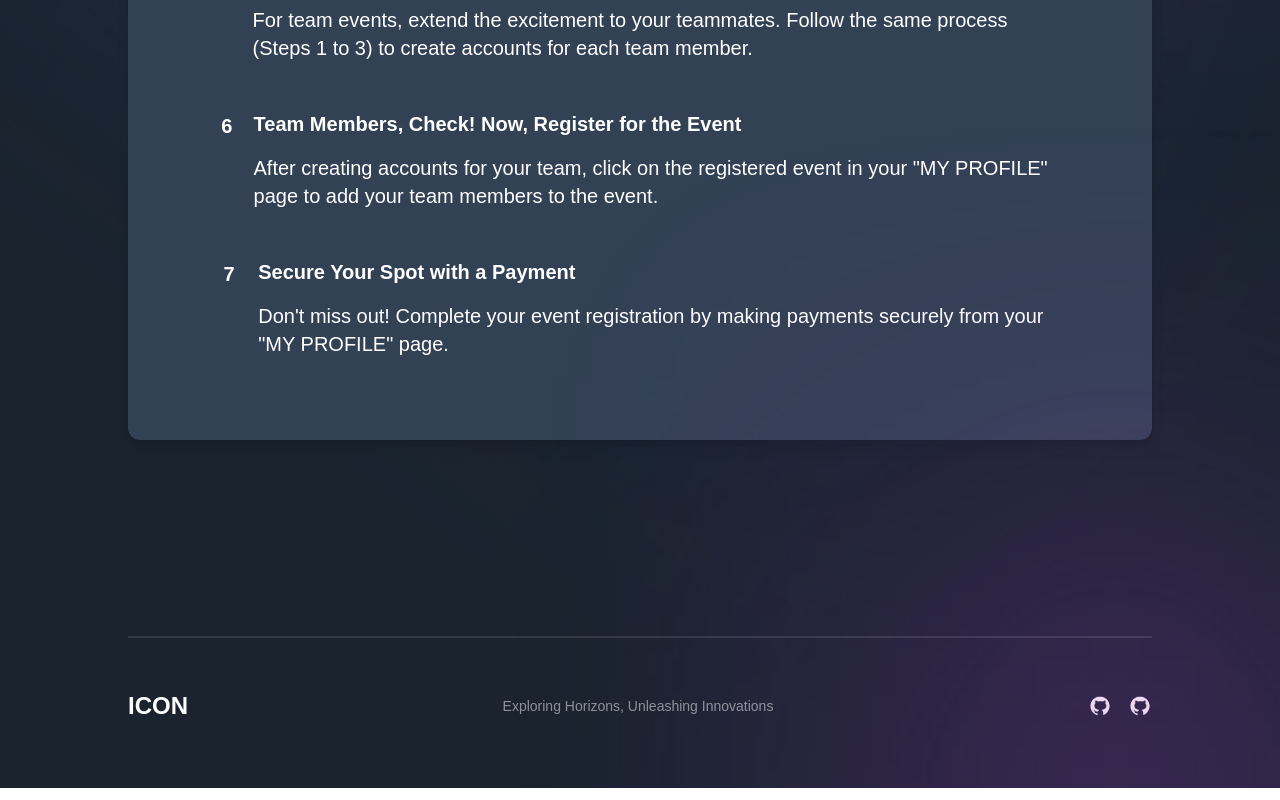
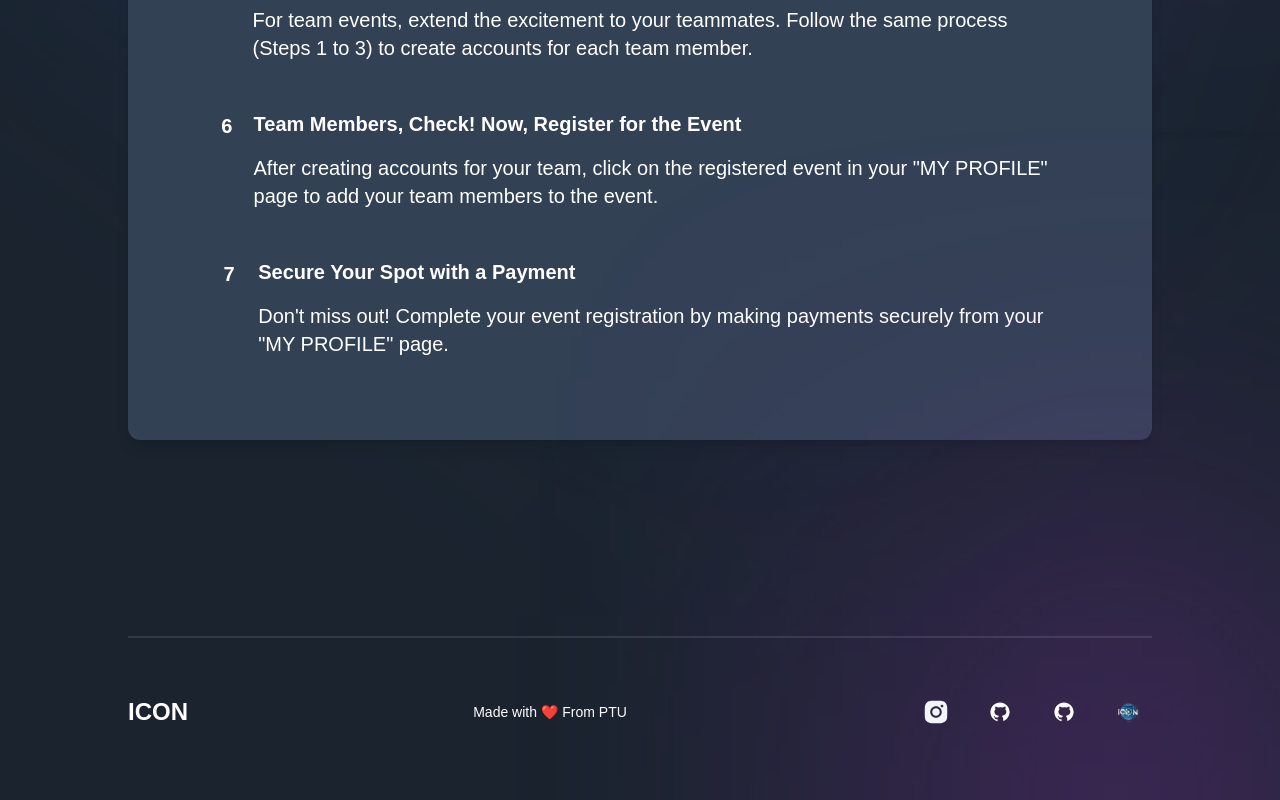
Before and after one commit to vimal-11/Icon-Frontend, a Next.js app: page /guidelines in a window 1280 px wide. Shown: the part 840-1640 px from the top of the page. Built offline with nearby package versions, Linux system fonts and the light colour scheme; a web font is replaced by a local one.

Commit message:
navbar and footer update

```diff
--- a/components/Footer.jsx
+++ b/components/Footer.jsx
@@ -11,7 +11,7 @@ const Footer = () => (
     variants={footerVariants}
     initial="hidden"
     whileInView="show"
-    className={`${styles.xPaddings} py-8 relative`}
+    className={`${styles.xPaddings} py-8 relative `}
   >
     <div className="gradient-02" />
     <div className={`${styles.innerWidth} mx-auto flex flex-col gap-8`}>
@@ -23,55 +23,23 @@ const Footer = () => (
           <h4 className="font-extrabold text-[24px] text-white">
             ICON
           </h4>
-          <p className="font-normal text-[14px] text-white opacity-50">
-            Exploring Horizons, Unleashing Innovations
+          <p className="font-normal text-[14px] text-white">
+            Made with ❤️ From PTU
           </p>
 
           <div className="flex gap-4">
-            {/* <p className="font-normal text-[14px] text-white opacity-50">
-            Mail : <span className='font-extrabold'>icon@ptuniv.edu.in</span>
-          </p> */}
-            {/* {socials.map((social) => (
-               <a
-                 key={social.name}
-                 href={social.href}
-                 target="_blank"
-                 rel="noopener noreferrer"
-                 className="text-blue-500 hover:text-blue-700"
-               >
-                <img
-                  src={social.url}
-                  alt={social.name}
-                  className="w-[24px] h-[24px]"
-                /> Hello
-               </a> */}
-              <a
-                href="https://github.com/vimal-11/Icon-Frontend/tree/production"
-                target="_blank"
-                rel="noopener noreferrer"
-                className="text-blue-500 hover:text-blue-700"
-                style={{ cursor: 'pointer' }}
-              >
-                <img
-                  src="/github.svg"
-                  alt="/github.svg"
-                  className="w-[24px] h-[24px]"
-                />
+            {socials.map((social) => (
+            <button type="button" className="btn btn-ghost btn-circle z-0">
+              <a href={social.furl}>
+              <img
+                key={social.name}
+                src={social.url}
+                alt={social.name}
+                className="w-[24px] h-[24px] object-contain cursor-pointer"
+              />
               </a>
-              <a
-                href="'https://github.com/vimal-11/Icon'"
-                target="_blank"
-                rel="noopener noreferrer"
-                className="text-blue-500 hover:text-blue-700"
-                style={{ cursor: 'pointer' }}
-              >
-                <img
-                  src="/github.svg"
-                  alt="/github.svg"
-                  className="w-[24px] h-[24px]"
-                />
-              </a>
-            {/* ))} */}
+            </button>
+            ))}
           </div>
         </div>
       </div>
--- a/components/Navbar.jsx
+++ b/components/Navbar.jsx
@@ -34,7 +34,9 @@ const Navbar = () => (
     </div> */}
     <div className="navbar-end">
       <button type="button" className="btn btn-ghost btn-circle">
-        <svg xmlns="http://www.w3.org/2000/svg" className="h-5 w-5" fill="none" viewBox="0 0 24 24" stroke="currentColor"><path strokeLinecap="round" strokeLinejoin="round" strokeWidth="2" d="M21 21l-6-6m2-5a7 7 0 11-14 0 7 7 0 0114 0z" /></svg>
+        <a href="https://instagram.com/icon_ptu?igshid=OGQ5ZDc2ODk2ZA">
+        <img src="instagram.svg" alt="instagram" />
+        </a>
       </button>
     </div>
   </div>
--- a/constants/index.js
+++ b/constants/index.js
@@ -63,31 +63,28 @@ export const eventData = [
 
 export const logos = ['icon_finale.png', 'star n.png', 'ptu-logo.png', 'icon_finale.png', 'star n.png', 'ptu-logo.png']; // Add your logo URLs
 
+
 export const socials = [
-  // {
-  //   name: 'twitter',
-  //   url: '/twitter.svg',
-  // },
-  // {
-  //   name: 'linkedin',
-  //   url: '/linkedin.svg',
-  // },
-  // {
-  //   name: 'instagram',
-  //   url: '/instagram.svg',
-  // },
-  // {
-  //   name: 'facebook',
-  //   url: '/facebook.svg',
-  // },
   {
-    name: 'Github',
-    url: '/github.svg',
-    href: 'https://github.com/vimal-11/Icon-Frontend/tree/production',
+    name: 'instagram',
+    url: '/instagram.svg',
+    furl: 'https://instagram.com/icon_ptu?igshid=OGQ5ZDc2ODk2ZA',
   },
   {
-    name: 'Github',
+    name: 'github',
     url: '/github.svg',
-    href: 'https://github.com/vimal-11/Icon',
+    furl: 'https://github.com/vimal-11/Icon-Frontend/tree/production',
+
+  },
+  {
+    name: 'github',
+    url: '/github.svg',
+    furl: 'https://github.com/vimal-11/Icon',
+
+  },
+  {
+    name: 'icon',
+    url: '/icon_finale_crop.png',
+    furl: 'https://icon-ptucse.in/',
   },
 ];
```
